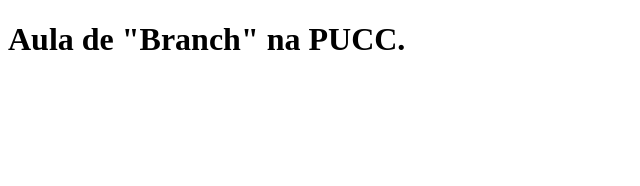
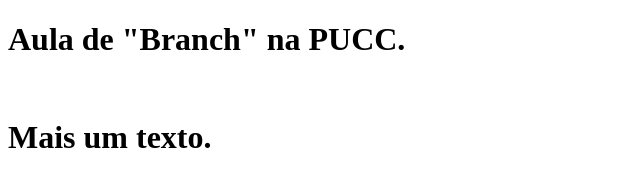
Before and after one commit to DaviVitoreti/PUCC_TecTI, a plain HTML site: page index.html in a window 1280 px wide. Shown: the whole page, without its empty margins (0-640 px from the left). Drawn offline with Linux system fonts and the light colour scheme.

Commit message:
Adicionado mais um texto em index.html

```diff
--- a/index.html
+++ b/index.html
@@ -7,5 +7,7 @@
 </head>
 <body>
     <h1>Aula de "Branch" na PUCC.</h1>
+    <br>
+    <h1>Mais um texto.</h1>
 </body>
 </html>
```
